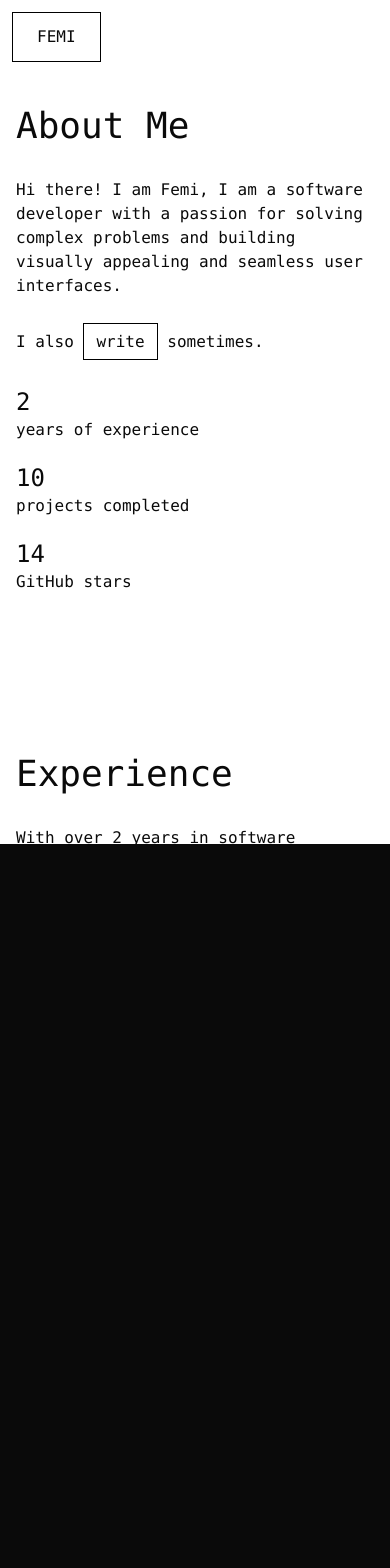
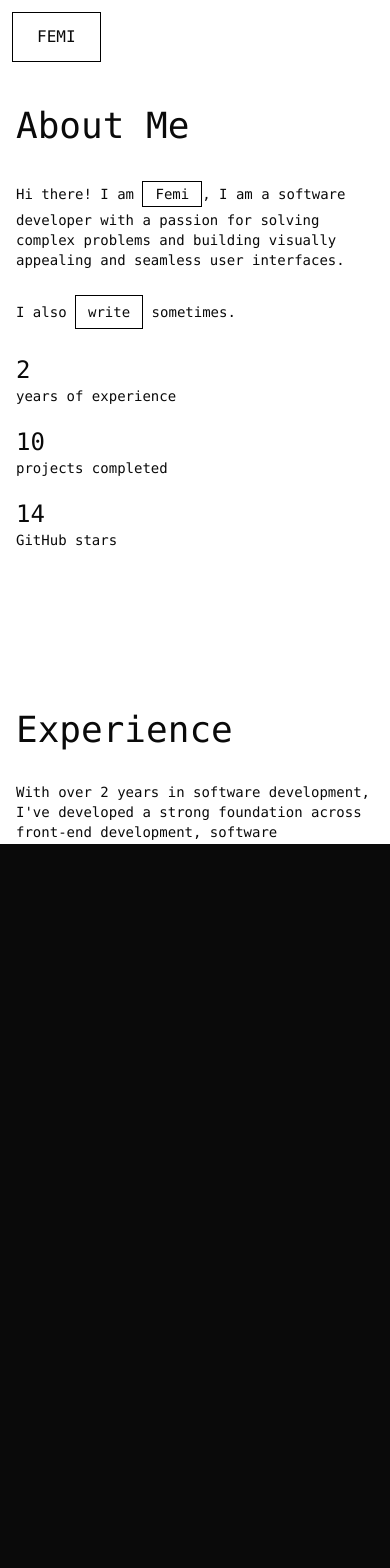
Before and after one commit to Stanwukong/femiajanaku, a Next.js app: page /about in a window 390 px wide. Shown: the top 1568 px of the page. Built offline with nearby package versions, Linux system fonts and the light colour scheme.

Commit message:
Added project

```diff
--- a/src/app/about/page.tsx
+++ b/src/app/about/page.tsx
@@ -1,12 +1,16 @@
 import Bio from "@/components/About/Bio";
 import Experience from "@/components/About/Experience";
+import SpotifyPlayerWrapper from "@/components/Home/SpotifyPlayerWrapper";
 import React from "react";
 
 const AboutPage = () => {
   return (
     <div className="flex flex-col py-8 px-4 space-y-40 justify-center mx-auto max-w-screen-xl">
       <Bio />
+
       <Experience />
+
+      <SpotifyPlayerWrapper/>
 
     </div>
   );
--- a/src/components/About/Bio.tsx
+++ b/src/components/About/Bio.tsx
@@ -8,12 +8,19 @@ const Bio = () => {
       <span className="text-4xl mb-8">About Me</span>
 
       <div className="flex flex-col space-y-8">
-        <p>
-          Hi there! I am Femi, I am a software developer with a passion for
-          solving complex problems and building visually appealing and seamless
-          user interfaces.
+        <p className="text-sm md:text-base">
+          Hi there! I am{" "}
+          <a
+            href="https://x.com/fe_mi__"
+            target="_blank"
+            className="px-3 leading-8 py-1 border border-black hover:bg-black hover:text-white transition-colors"
+          >
+            Femi
+          </a>
+          , I am a software developer with a passion for solving complex
+          problems and building visually appealing and seamless user interfaces.
         </p>
-        <p>
+        <p className="text-sm md:text-base">
           I also{" "}
           <Link
             href={"https://femiajanaku.hashnode.dev/"}
@@ -29,7 +36,7 @@ const Bio = () => {
           {STATS.map((stat) => (
             <div key={stat.id} className="flex flex-col">
               <span className="text-2xl">{stat.value}</span>
-              <span>{stat.text}</span>
+              <span className="text-sm md:text-base">{stat.text}</span>
             </div>
           ))}
         </section>
--- a/src/components/About/Experience.tsx
+++ b/src/components/About/Experience.tsx
@@ -1,7 +1,6 @@
 import React from "react";
 import Link from "next/link";
 import Timeline from "./Timeline";
-
 
 const Experience = () => {
   return (
@@ -9,10 +8,11 @@ const Experience = () => {
       <span className="text-4xl mb-8">Experience</span>
 
       <div className="flex flex-col space-y-8">
-        <p>
-          With over 2 years in software development, I&apos;ve developed a strong
-          foundation across front-end and back-end development, software
-          architecture, and UI/UX design.
+        <p className="text-sm md:text-base">
+          With over 2 years in software development, I&apos;ve developed a
+          strong foundation across front-end development, software
+          architecture, and UI/UX design. I am currently learning the ropes
+          of backend development.
         </p>
 
         <div>
--- a/src/components/About/Timeline.tsx
+++ b/src/components/About/Timeline.tsx
@@ -13,7 +13,7 @@ const Timeline = () => {
           {/* Dot */}
           <div
             className={`absolute  w-4 h-4 bg-gray-800 rounded-full ${
-              item.id == 1 && "animate-pulse"
+              item.isActive && "animate-pulse"
             }`}
           ></div>
 
@@ -24,7 +24,7 @@ const Timeline = () => {
               {item.company} • {item.location}
             </p>
             <p className="text-sm text-gray-400 mb-2">{item.date}</p>
-            <p className="text-gray-700">{item.description}</p>
+            <p className="text-black/70 text-sm md:text-base">{item.description}</p>
           </div>
         </div>
       ))}
--- a/src/components/Home/Hero.tsx
+++ b/src/components/Home/Hero.tsx
@@ -10,7 +10,7 @@ const Hero = () => {
   }, []);
 
   return (
-    <div className="flex flex-col space-y-5 relative">
+    <div className="flex my-24 flex-col min-h-screen justify-center space-y-5 relative">
       <div className="flex items-center space-x-4 ">
         <span className="box w-[10px] h-[10px] bg-black animate-ping" />
         <p>AVAILABLE FOR WORK</p>
--- /dev/null
+++ b/src/components/Home/SpotifyPlayerWrapper.tsx
@@ -0,0 +1,32 @@
+import Link from "next/link";
+import React from "react";
+
+const SpotifyPlayerWrapper = () => {
+  return (
+    <div className="flex flex-col w-full">
+      <div className="flex flex-col space-y-8">
+        <div>
+          <span className="text-4xl mb-8">How I Stay Inspired</span>
+        </div>
+        <div className="flex flex-col space-y-8">
+          <p>
+            I love listening to music while I work. It helps me stay focused and
+            inspired. Here's some of my favorites on Spotify.
+          </p>
+        </div>
+        <div className="flex flex-col space-y-8">
+          <iframe
+            src="https://open.spotify.com/embed/playlist/37i9dQZF1EVHGWrwldPRtj?utm_source=generator&theme=0"
+            width="100%"
+            height="400"
+            allowFullScreen
+            allow="autoplay; clipboard-write; encrypted-media; fullscreen; picture-in-picture"
+            loading="lazy"
+          />
+        </div>
+      </div>
+    </div>
+  );
+};
+
+export default SpotifyPlayerWrapper;
--- a/src/constants.tsx
+++ b/src/constants.tsx
@@ -21,7 +21,7 @@ interface MobilePage {
 export type MobilePageRoute = {
   title: string;
   pages: MobilePage[];
-}
+};
 
 export type Socials = {
   socialId: number;
@@ -139,9 +139,10 @@ export const timelineData = [
     title: "Software Engineer",
     company: "VendBite",
     location: "Manchester, UK",
-    date: "02/24 - Present",
+    date: "02/24 - 09/24",
     description:
       "Building and maintaining the VendBite platform, a food delivery service for events and local restaurants . I work on the frontend and through collaboration with teammates have gained some insight into devOps processes.",
+    isActive: false,
   },
   {
     id: 2,
@@ -151,6 +152,7 @@ export const timelineData = [
     date: "09/23 - 02/24",
     description:
       "At Basicons, I advanced my skills in frontend development and software architecture to drive project optimization by refactoring the legacy codebase to meet modern standards.",
+    isActive: false,
   },
   {
     id: 3,
@@ -160,6 +162,7 @@ export const timelineData = [
     date: "10/22 - 12/22",
     description:
       "I joined Lykdat as an intern, where I contributed to multiple projects and developed a solid understanding of professional development and team collaboration. During this time, I gained hands-on experience with React and TypeScript, enhancing my skills in building dynamic and scalable web applications.",
+    isActive: false,
   },
   {
     id: 4,
@@ -169,6 +172,7 @@ export const timelineData = [
     date: "08/22 - Present",
     description:
       "I started my career as a freelancer, where I built websites for small businesses and individuals. I gained experience in client communication, project management, and web development.",
+    isActive: false,
   },
 ];
 
@@ -176,9 +180,11 @@ export const Projects = [
   {
     id: 1,
     name: "Cloudify",
-    description: "A cloud storage service for storing and sharing files. Built with NextJS, Tailwind, and Appwrite.",
+    description:
+      "A cloud storage service for storing and sharing files. Built with NextJS, Tailwind, and Appwrite.",
+
     href: "https://cloud-storage-pearl.vercel.app/",
-    image: "/cloudup.png"
+    image: "/cloudup.png",
   },
   {
     id: 2,
@@ -195,6 +201,14 @@ export const Projects = [
       "Modular icon package for designers, built with TypeScript and React.",
     href: "https://basicons.xyz/",
     image: "/basicons.png",
+  },
+  {
+    id: 4,
+    name: "Zentry Landing Clone",
+    description: "A simple copy of the Zentry Gaming website's landing page.",
+    href: 'https://zentry-gamify.vercel.app/',
+    image: "/zentry.png"
+
   },
   {
     id: 4,
@@ -233,8 +247,7 @@ export const MOBILE_PAGES: MobilePageRoute[] = [
         pageRoute: "/projects",
         pageName: "Projects",
       },
-    ]
-
+    ],
   },
   {
     title: "INFORMATION",
@@ -243,8 +256,7 @@ export const MOBILE_PAGES: MobilePageRoute[] = [
         pageId: 1,
         pageRoute: "/resume",
         pageName: "Resume",
-      }
-    ]
-
-  }
-]
+      },
+    ],
+  },
+];
```
Also changed, not shown: public/zantry.png (added).
